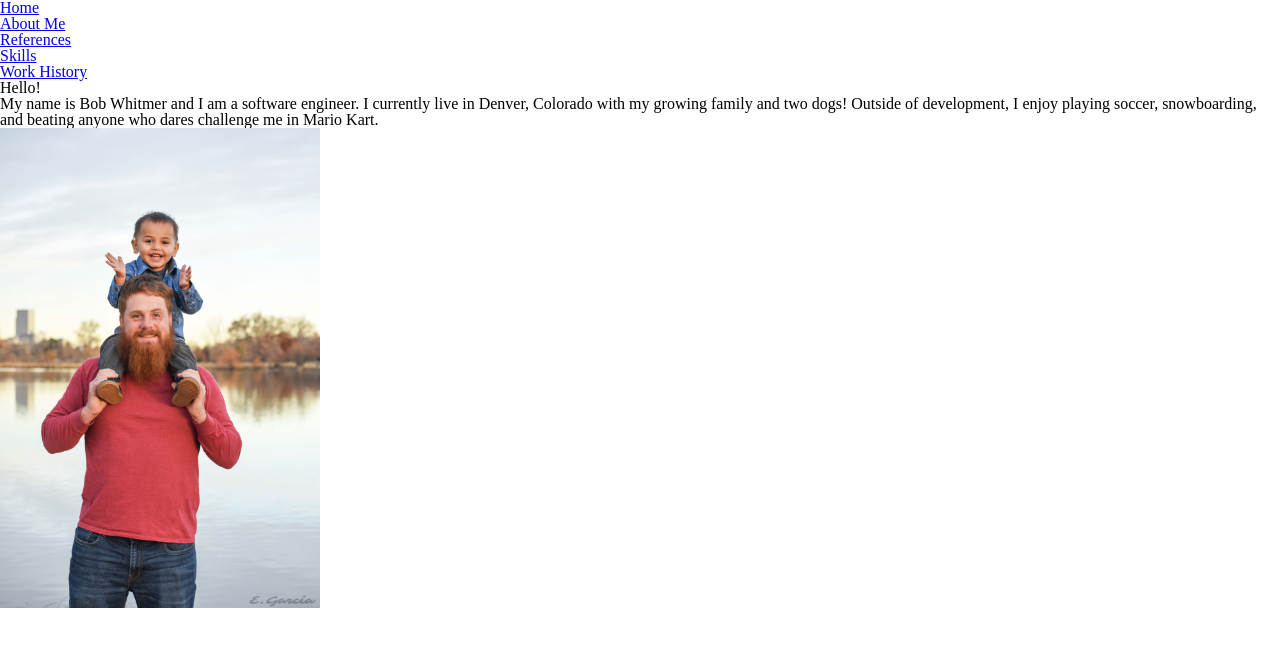
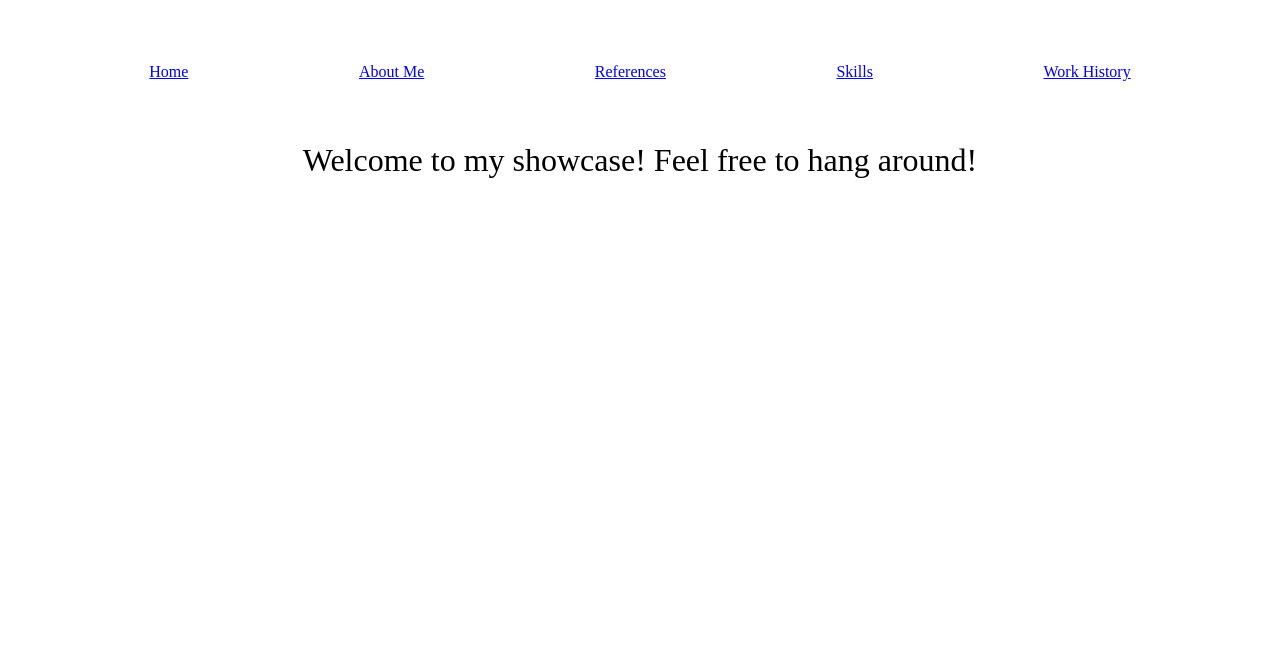
Before and after one commit to rjwhitmer/rjwhitmer.github.io, a React (Create React App) app in the folder mysite/: page /about-me in a window 1280 px wide. Shown: the top 646 px of the page. Built offline with nearby package versions, Linux system fonts and the light colour scheme.

Commit message:
Include welcome landing

```diff
--- a/mysite/src/App.css
+++ b/mysite/src/App.css
@@ -49,8 +49,47 @@ table {
 
 /* End Meyer Reset */
 
-#bob-and-frank{
+h1{
+  font-size: x-large;
+  margin-bottom: 1rem;
+}
+
+#welcome-message {
+  font-size: xx-large;
+  text-align: center;
+}
+
+#nav-div {
+  display: flex;
+  flex-direction: row;
+  justify-content: space-around;
+  padding: 1rem;
+  margin: 3rem;
+}
+
+img {
   height: 30rem;
+}
+
+#about-me{
+  display: flex;
+  flex-direction: row;
+  justify-content: space-around;
+  align-items: center;
+}
+
+#about-me-text{
+  width: 30rem;
+}
+
+#refer-header > p {
+  font-size: x-large;
+  text-align: center;
+}
+
+#references > p {
+  font-size: large;
+  margin: 3rem;
 }
 
 .App {
--- a/mysite/src/App.js
+++ b/mysite/src/App.js
@@ -5,6 +5,7 @@ import {
   Route,
   Link,
 } from 'react-router-dom';
+import Welcome from './Components/Welcome';
 import AboutMe from './Components/AboutMe';
 import References from './Components/References';
 import Skills from './Components/Skills';
@@ -14,26 +15,17 @@ function App() {
   return (
     <Router>
       <div>
-        <nav>
-          <ul>
-            <li>
-              <Link to='/'>Home</Link>
-            </li>
-            <li>
-              <Link to='/about-me'>About Me</Link>
-            </li>
-            <li>
-              <Link to='/references'>References</Link>
-            </li>
-            <li>
-              <Link to='/skills'>Skills</Link>
-            </li>
-            <li>
-              <Link to='/work-history'>Work History</Link>
-            </li>
-          </ul>
-        </nav>
+        <div id='nav-div'>
+          <Link to='/'>Home</Link>
+          <Link to='/about-me'>About Me</Link>
+          <Link to='/references'>References</Link>
+          <Link to='/skills'>Skills</Link>
+          <Link to='/work-history'>Work History</Link>
+        </div>
         <Switch>
+          <Route path='/'>
+            <Welcome />
+          </Route>
           <Route path='/about-me'>
             <AboutMe />
           </Route>
--- a/mysite/src/Components/AboutMe.js
+++ b/mysite/src/Components/AboutMe.js
@@ -3,14 +3,19 @@ import Images from './Images'
 
 export default function AboutMe(){
     return(
-        <>
-            <h1>Hello!</h1>
-            <p>My name is Bob Whitmer and I am a software engineer.
-                I currently live in Denver, Colorado with my growing family and two dogs!
-                Outside of development, I enjoy playing soccer, snowboarding, and beating
-                anyone who dares challenge me in Mario Kart.
-            </p>
-            <Images image='about-me' />
-        </>
+        <div id='about-me'>
+            <div id='about-me-text'>
+                <h1>Hello!</h1>
+                <p>My name is Bob Whitmer and I am a former Chef who became a software engineer.
+                    I currently live in Denver, Colorado with my growing family and two dogs!
+                    Outside of development, I enjoy playing soccer, snowboarding, and beating
+                    anyone who dares challenge me in Mario Kart. I am also a Cincinnati sports fan
+                    so you know I'm loyal to a fault.
+                </p>
+            </div>
+            <div id='bob-and-frank' alt='Bob and son'>
+                <Images image='about-me'/>
+            </div>
+        </div>
     )
 }
--- a/mysite/src/Components/Images.js
+++ b/mysite/src/Components/Images.js
@@ -9,6 +9,6 @@ export default function Images(props){
     }
 
     return(
-        <img id='bob-and-frank' alt='Bob and son' src={image(props)}></img>
+        <img src={image(props)}></img>
     )
 }
--- a/mysite/src/Components/References.js
+++ b/mysite/src/Components/References.js
@@ -2,6 +2,11 @@ import React from 'react'
 
 export default function References(){
     return(
-        <h1>References</h1>
+        <div id='references'>
+            <div id="refer-header">
+                <p>Check out what they're saying about Bob!</p>
+            </div>
+            <p>“Would trust him with my chickens and my code base” - Evan</p>
+        </div>
     )
 }
--- /dev/null
+++ b/mysite/src/Components/Welcome.js
@@ -0,0 +1,9 @@
+import React from 'react'
+
+export default function Welcome() {
+    return (
+        <div id='welcome-message'>
+            <p>Welcome to my showcase! Feel free to hang around!</p>
+        </div>
+    )
+}
```
Also changed, not shown: 1 other file (tests, documents, lock files or other folders).
